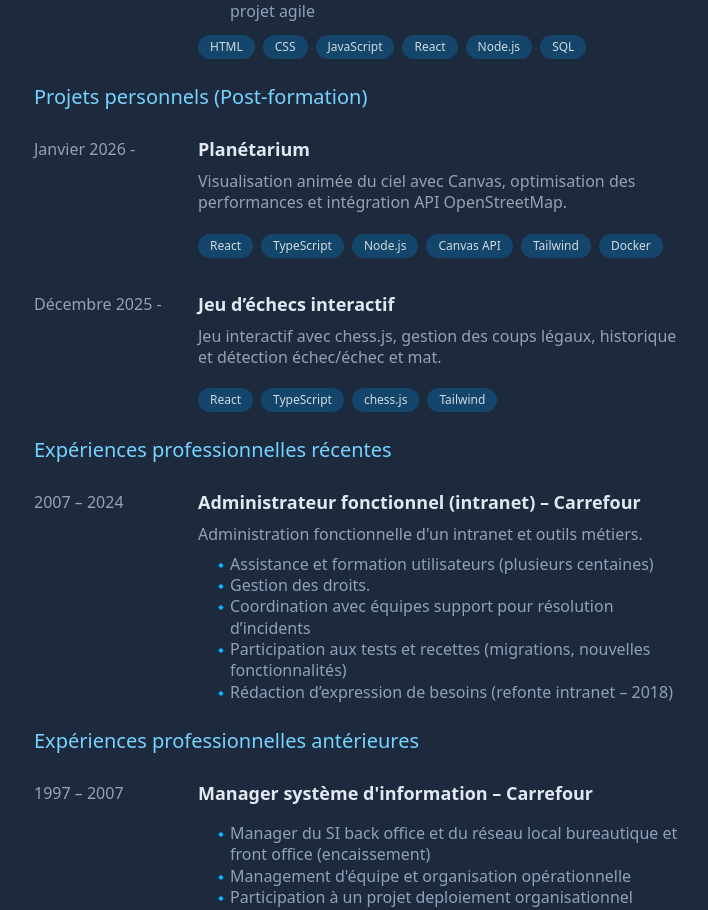
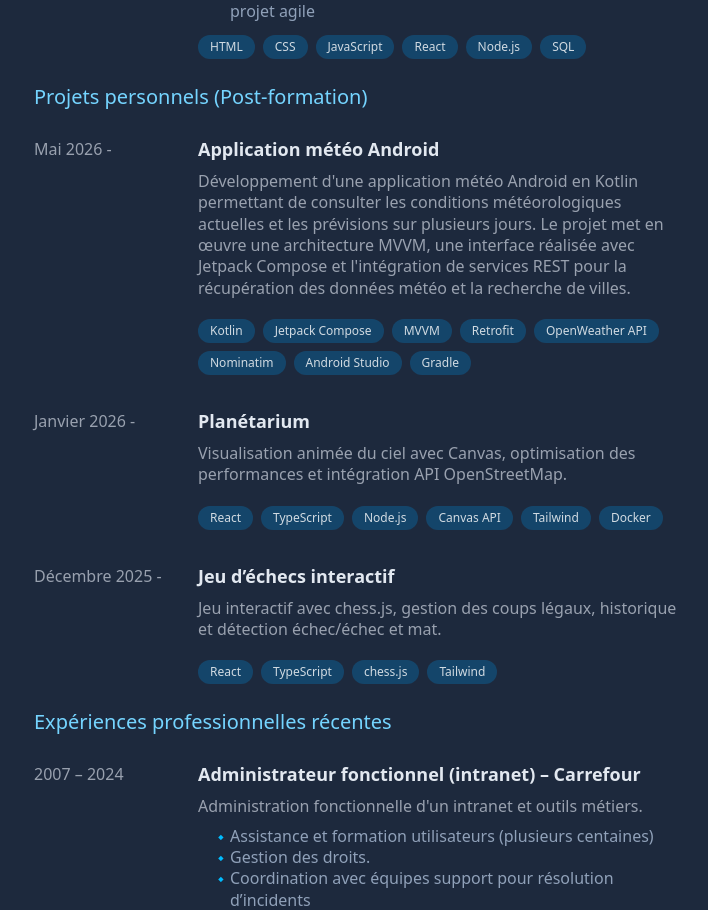
Before and after one commit to celio-mozes-rocha/portfolio, a Next.js app: page /experience in a window 1280 px wide. Shown: the part 783-1693 px from the top of the page, without its empty margins (550-1258 px from the left). Built offline with nearby package versions, Linux system fonts and the light colour scheme.

Commit message:
feat: add weather to Projects and Experiences

```diff
--- a/data/experiencesData.ts
+++ b/data/experiencesData.ts
@@ -50,6 +50,23 @@ export const experienceData: ExperienceSectionType[] = [
   {
     sectionTitle: "Projets personnels (Post-formation)",
     experiences: [
+      {
+        type: "project",
+        title: "Application météo Android",
+        period: "Mai 2026 - ",
+        description:
+          "Développement d'une application météo Android en Kotlin permettant de consulter les conditions météorologiques actuelles et les prévisions sur plusieurs jours. Le projet met en œuvre une architecture MVVM, une interface réalisée avec Jetpack Compose et l'intégration de services REST pour la récupération des données météo et la recherche de villes.",
+        tech: [
+          "Kotlin",
+          "Jetpack Compose",
+          "MVVM",
+          "Retrofit",
+          "OpenWeather API",
+          "Nominatim",
+          "Android Studio",
+          "Gradle",
+        ],
+      },
       {
         type: "project",
         title: "Planétarium",
--- a/data/projetctsData.ts
+++ b/data/projectsData.ts
@@ -1,4 +1,5 @@
-export const projects = [
+import { ProjectsType } from "@/app/types/projects";
+export const projects: ProjectsType[] = [
   {
     title: "Application Météo Android",
     description:
```
